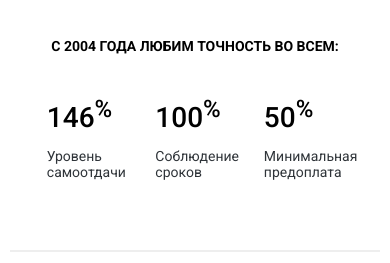
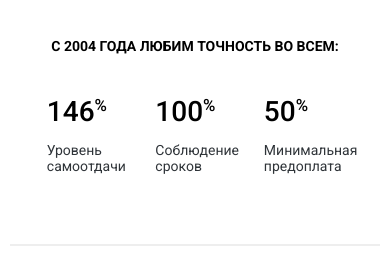
Before and after one commit to Vladislav-Pol/Exam_HTML_CSS, a plain HTML site: page index.html in a window 390 px wide. Shown: the part 2560-2823 px from the top of the page. Drawn offline with Linux system fonts and the light colour scheme.

```diff
--- a/css/style.css
+++ b/css/style.css
@@ -190,7 +190,7 @@ a:any-link{
     margin-right: 5%;
 }
 .studio .statistics .arguments sup{
-    font-size: x-large;
+    font-size: 0.6em;
 }
 .studio .statistics .arguments p{
     margin-top: 1.1em;
```
